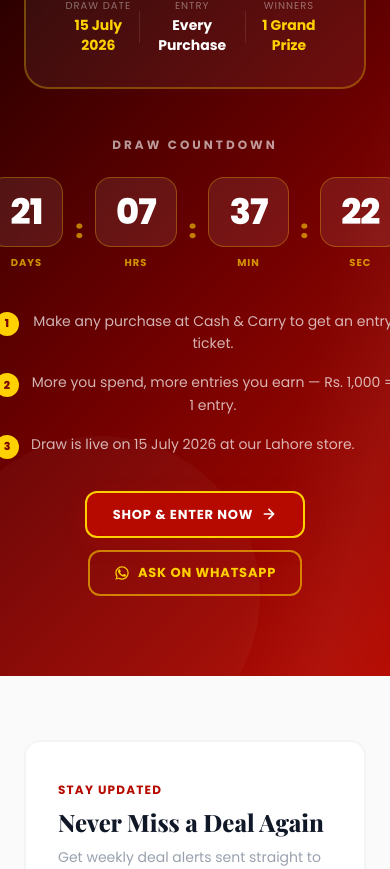
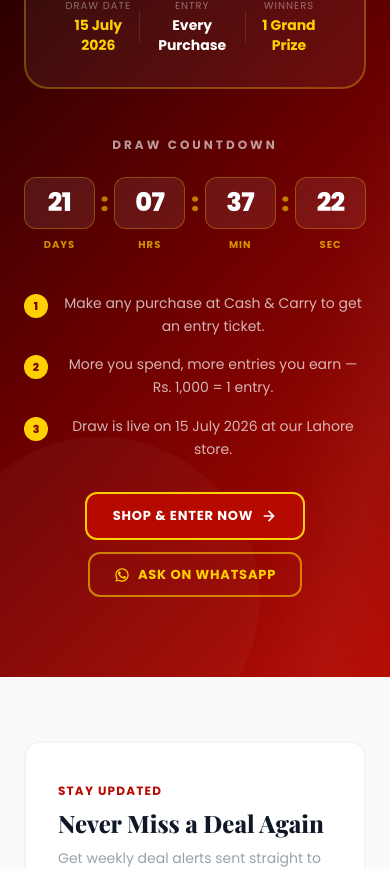
Before and after one commit to Valuemax-Carry/value-max, a Next.js app: page / in a window 390 px wide. Shown: the part 5257-6126 px from the top of the page. Built offline with nearby package versions, Linux system fonts and the light colour scheme.

Commit message:
fixing responsive bug in details

```diff
--- a/components/landing/Deals.js
+++ b/components/landing/Deals.js
@@ -307,7 +307,26 @@ export default function Deals() {
           text-align: center;
           backdrop-filter: blur(4px);
         }
-
+        @media (max-width: 480px) {
+          .time-block {
+            padding: 12px 14px;
+            min-width: 58px;
+            border-radius: 12px;
+          }
+        }
+        .countdown-wrapper {
+          display: grid;
+          grid-template-columns: 1fr auto 1fr auto 1fr auto 1fr;
+          align-items: center;
+          gap: 6px;
+          width: 100%;
+          max-width: 420px;
+        }
+        @media (min-width: 1024px) {
+          .countdown-wrapper {
+            justify-self: start;
+          }
+        }
       `}</style>
 
       <div className="vm-deals bg-[#fafafa] min-h-screen" id='deals'>
@@ -461,9 +480,10 @@ export default function Deals() {
                 </div>
               </div>
 
-              <div className="flex-1 text-center lg:text-left">
+              <div className="flex-1 text-center lg:text-left w-full">
                 <p className="text-white/60 text-xs uppercase tracking-[3px] font-bold mb-6">Draw Countdown</p>
-                <div className="flex items-end gap-3 justify-center lg:justify-start mb-10">
+
+                <div className="countdown-wrapper mx-auto lg:mx-0 mb-10">
                   {[
                     {label:'DAYS', val: luckyTime.days},
                     {label:'HRS', val: luckyTime.h},
@@ -473,16 +493,18 @@ export default function Deals() {
                     <React.Fragment key={label}>
                       <div className="text-center">
                         <div className="time-block">
-                          <span className="block text-[2.2rem] sm:text-[2.8rem] font-extrabold text-white leading-none tracking-tight">{pad(val)}</span>
+                          <span className="block text-[1.6rem] sm:text-[2.2rem] font-extrabold text-white leading-none tracking-tight">{pad(val)}</span>
                         </div>
                         <p className="text-[#FFD100]/70 text-[10px] font-bold uppercase tracking-widest mt-2">{label}</p>
                       </div>
-                      {i < 3 && <span className="text-[#FFD100]/60 text-2xl font-black mb-7 leading-none">:</span>}
+                      {i < 3 && (
+                        <span className="text-[#FFD100]/60 text-2xl font-black leading-none pb-6 text-center">{':'}</span>
+                      )}
                     </React.Fragment>
                   ))}
                 </div>
 
-                <div className="space-y-4 mb-8 max-w-[400px] mx-auto lg:mx-0">
+                <div className="space-y-4 mb-8 mx-auto lg:mx-0">
                   {[
                     "Make any purchase at Cash & Carry to get an entry ticket.",
                     "More you spend, more entries you earn — Rs. 1,000 = 1 entry.",
@@ -496,7 +518,7 @@ export default function Deals() {
                 </div>
 
                 <div className="flex flex-wrap gap-3 justify-center lg:justify-start">
-                  <Link href="/products" className="vm-primary-btn">
+                  <Link href="#categories" className="vm-primary-btn">
                     Shop & Enter Now
                     <svg width="16" height="16" viewBox="0 0 24 24" fill="none" stroke="currentColor" strokeWidth="2.5" strokeLinecap="round" strokeLinejoin="round"><path d="M5 12h14M12 5l7 7-7 7"/></svg>
                   </Link>
```
